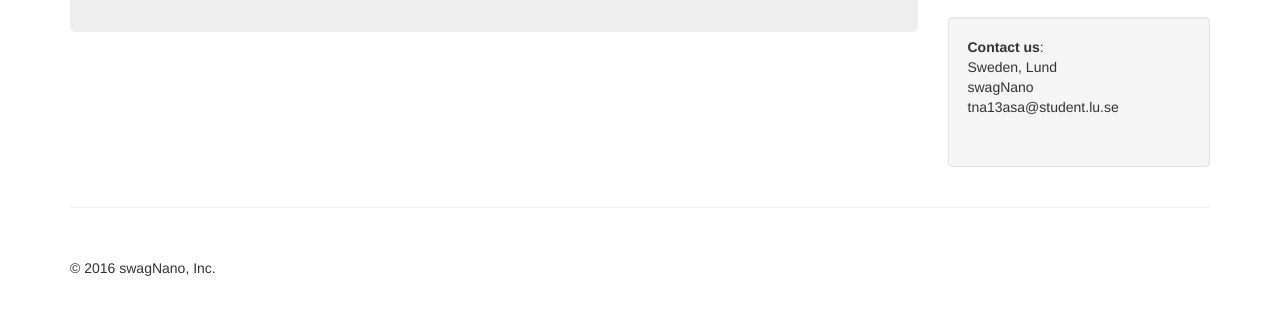
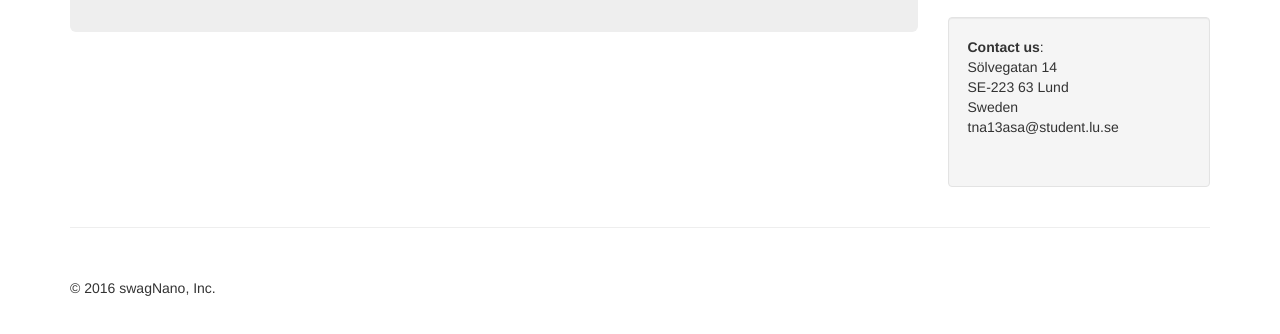
Before and after one commit to stm2013/test7, a plain HTML site: page software.html in a window 1280 px wide. Shown: the part 238-572 px from the top of the page. Drawn offline with nearby package versions, Linux system fonts and the light colour scheme; a script that the page names is missing.

Commit message:
Update software.html

```diff
--- a/software.html
+++ b/software.html
@@ -100,8 +100,9 @@
             </div>
             <div class="well hidden-xs">
                 <p><b>Contact us</b>:<br>
-                    Sweden, Lund<br>
-                    swagNano<br>
+                    Sölvegatan 14<br>
+                    SE-223 63 Lund <br>
+                    Sweden<br>
                     tna13asa@student.lu.se</p><br>
             </div>
         </div>
```
